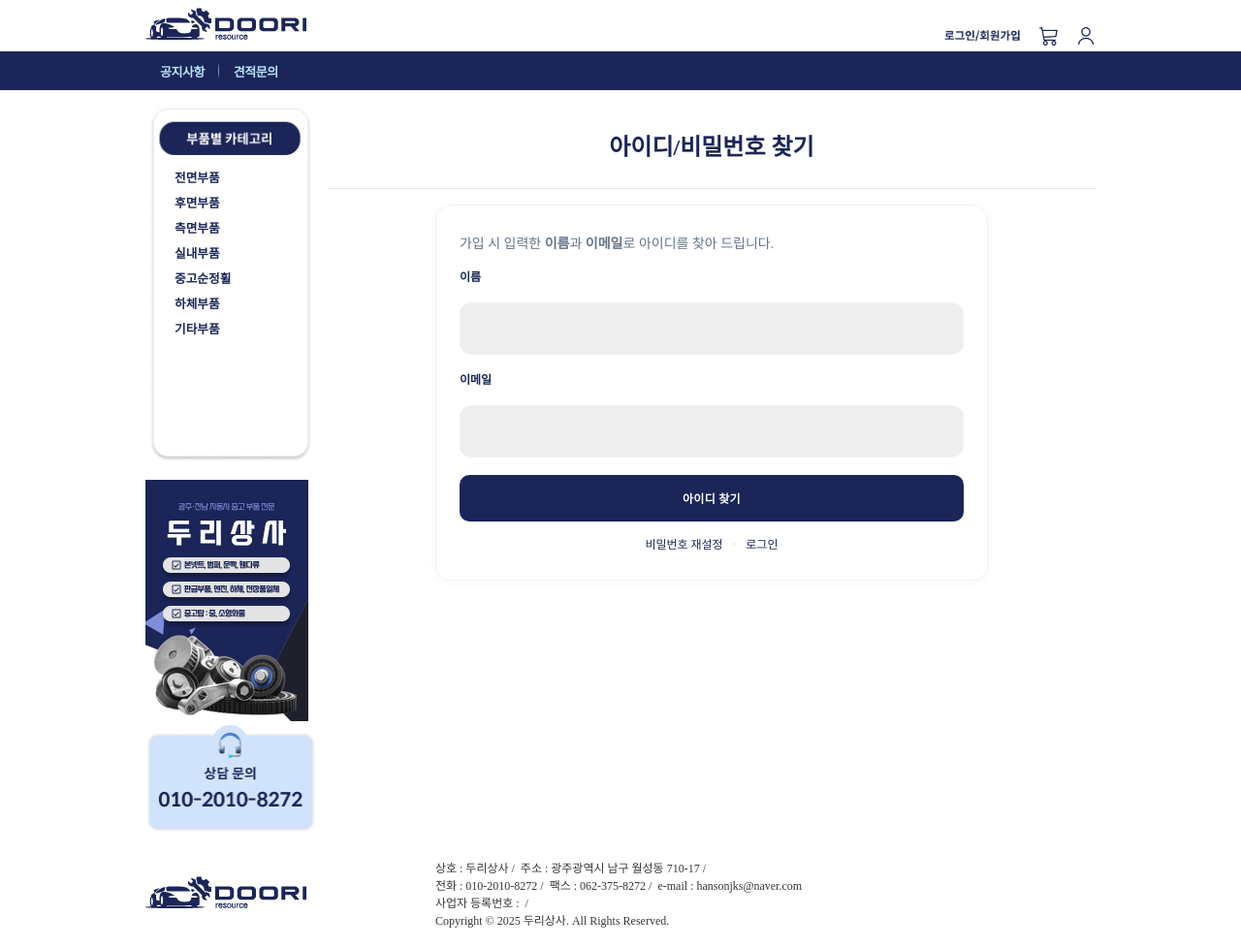
After one commit to gi990406/doori, a Django app: page /user/find-id/ in a window 1280 px wide. The commit adds this page. Shown: the whole page at 97% size. Run offline with Django 4.2, Linux system fonts and the light colour scheme; data that the repository does not hold is empty; parts of the project's set-up code (start-up, migrations or seed data) failed here and were passed over; some web fonts are replaced.

Commit message:
feat: 아이디/비번찾기 구현

```diff
--- a/shop/views.py
+++ b/shop/views.py
@@ -1,4 +1,5 @@
 from django.shortcuts import redirect, render, get_object_or_404
+from django.urls import reverse
 from django.views.decorators.http import require_POST
 from django.contrib import messages
 from .cart import Cart
@@ -8,9 +9,7 @@ from .models import Order, OrderItem
 from django.contrib.auth.hashers import make_password
 from django.http import JsonResponse
 import json
-from django.db import transaction
 from django.views.decorators.http import require_http_methods
-from django.utils.http import urlencode
 
 @require_POST
 def cart_update_ajax(request):
--- a/static/css/style.css
+++ b/static/css/style.css
@@ -1,4 +1,13 @@
 @import url('https://spoqa.github.io/spoqa-han-sans/css/SpoqaHanSansNeo.css');
+
+:root {
+  --primary: #1B2558;
+  /* 메인 컬러 */
+  --ink: #1B2558;
+  --muted: #64748B;
+  --line: #EEF2F7;
+  --input: #EEEEEE;
+}
 
 body,
 td,
@@ -2767,3 +2776,202 @@ a.cloudy {
 #quote-write .form-row.one-line>label {
   margin-right: 8px;
 }
+
+#find-card {
+  display: flex;
+  justify-content: center;
+}
+
+#find-card .card {
+  width: 100%;
+  max-width: 520px;
+  background: #fff;
+  border: 1px solid var(--line);
+  border-radius: 16px;
+  padding: 28px 24px;
+  box-shadow: 0 2px 10px rgba(27, 37, 88, 0.04);
+}
+
+.title img {
+  display: block;
+  margin: 0 auto 18px;
+}
+
+.desc {
+  color: var(--mu ted);
+  font-size: 14px;
+  margin: 0 0 10px;
+}
+
+.field {
+  margin-top: 16px;
+}
+
+.field label {
+  display: block;
+  margin-bottom: 8px;
+  color: var(--ink);
+  font-weight: 700;
+}
+
+.input {
+  width: 100%;
+  height: 54px;
+  padding: 0 16px;
+  border: 1px solid var(--line);
+  border-radius: 12px;
+  background: #efefef;
+  outline: none;
+}
+
+.input:focus {
+  border-color: var(--primary);
+  background: #f7f8ff;
+}
+
+.error {
+  margin-top: 6px;
+  color: #D14343;
+  font-size: 13px;
+}
+
+.actions {
+  margin-top: 18px;
+}
+
+/* 버튼(버튼/앵커 모두) 글자색 항상 흰색 */
+.btn-primary {
+  background: #1B2558;
+  color: #fff !important;
+  border: 0;
+  border-radius: 10px;
+  height: 48px;
+  width: 100%;
+  font-weight: 700;
+  letter-spacing: .02em;
+  display: inline-flex;
+  align-items: center;
+  justify-content: center;
+  cursor: pointer;
+}
+
+.btn-primary:hover {
+  filter: brightness(0.95);
+}
+
+/* a 태그로 만든 버튼의 모든 상태에서 흰색 + 밑줄 제거 */
+a.btn-primary,
+a.btn-primary:link,
+a.btn-primary:visited,
+a.btn-primary:hover,
+a.btn-primary:active {
+  color: #1B2558 !important;
+  text-decoration: none !important;
+}
+
+/* 하단 보조 링크: 밑줄 제거 */
+.helper a {
+  color: var(--primary);
+  text-decoration: none;
+  /* ⬅ 밑줄 제거 */
+}
+
+.helper a:hover {
+  text-decoration: none;
+  /* hover 때도 유지 */
+}
+
+.helper {
+  margin-top: 14px;
+  text-align: center;
+  font-size: 14px;
+}
+
+
+.helper .dot {
+  color: #CBD5E1;
+  margin: 0 6px;
+}
+
+/* 카드 레이아웃 (로그인 페이지와 동일 톤) */
+#login-card {
+  display: flex;
+  justify-content: center;
+}
+
+#login-card .card {
+  width: 100%;
+  max-width: 520px;
+  background: #fff;
+  border: 1px solid var(--line);
+  border-radius: 16px;
+  padding: 28px 24px;
+  box-shadow: 0 2px 10px rgba(27, 37, 88, .04);
+}
+
+.desc {
+  color: var(--muted);
+  font-size: 14px;
+  margin: 0 0 10px;
+}
+
+.field {
+  margin-top: 16px;
+}
+
+.field label {
+  display: block;
+  margin-bottom: 8px;
+  color: var(--ink);
+  font-weight: 700;
+}
+
+/* Django 기본 위젯을 그대로 써도 동일 스타일 적용 */
+.card input[type="email"],
+.card input[type="text"],
+.card input[type="password"] {
+  width: 100%;
+  height: 54px;
+  padding: 0 16px;
+  border: 1px solid var(--line);
+  border-radius: 12px;
+  background: #efefef;
+  outline: none;
+  font-size: 15px;
+}
+
+.card input:focus {
+  border-color: var(--primary);
+  background: #f7f8ff;
+}
+
+.error {
+  margin-top: 6px;
+  color: #D14343;
+  font-size: 13px;
+}
+
+.actions {
+  margin-top: 18px;
+}
+
+/* 이미지 대신 사용하는 메인 버튼 */
+.btn-primary {
+  width: 100%;
+  height: 48px;
+  background: var(--primary);
+  color: #fff !important;
+  /* 항상 흰 글자 */
+  border: 0;
+  border-radius: 10px;
+  font-weight: 700;
+  letter-spacing: .02em;
+  display: inline-flex;
+  align-items: center;
+  justify-content: center;
+  cursor: pointer;
+}
+
+.btn-primary:hover {
+  filter: brightness(.95);
+}
--- /dev/null
+++ b/templates/user/find_id_form.html
@@ -0,0 +1,56 @@
+{% extends "../base.html" %}
+{% load static %}
+{% block content %}
+  <td width="800" valign="top">
+    <div id="account-title" aria-label="페이지 타이틀">
+      <div class="title_text">아이디/비밀번호 찾기</div>
+    </div>
+    <!-- 카드 -->
+    <div id="find-card">
+      <form class="card"
+            method="post"
+            autocomplete="off"
+            action="{% url 'user:find_id' %}">
+        {% csrf_token %}
+        <!-- 아이디 찾기 설명 -->
+        <p class="desc">
+          가입 시 입력한 <b>이름</b>과 <b>이메일</b>로 아이디를 찾아 드립니다.
+        </p>
+        <!-- 이름 -->
+        <div class="field">
+          <label for="id_name">이름</label>
+          <input id="id_name"
+                 name="name"
+                 type="text"
+                 class="input"
+                 maxlength="50"
+                 required
+                 value="{{ form.name.value|default:'' }}">
+          {% if form.name.errors %}<div class="error">{{ form.name.errors.0 }}</div>{% endif %}
+        </div>
+        <!-- 이메일 -->
+        <div class="field">
+          <label for="id_email">이메일</label>
+          <input id="id_email"
+                 name="email"
+                 type="email"
+                 class="input"
+                 maxlength="128"
+                 required
+                 value="{{ form.email.value|default:'' }}">
+          {% if form.email.errors %}<div class="error">{{ form.email.errors.0 }}</div>{% endif %}
+        </div>
+        <!-- 제출 버튼: 주문하기 버튼 톤과 유사(넓은 네이비 솔리드) -->
+        <div class="actions">
+          <button type="submit" class="btn-primary">아이디 찾기</button>
+        </div>
+        <!-- 보조 링크 -->
+        <div class="helper">
+          <a href="{% url 'user:password_reset_match' %}">비밀번호 재설정</a>
+          <span class="dot">·</span>
+          <a href="{% url 'user:login' %}">로그인</a>
+        </div>
+      </form>
+    </div>
+  </td>
+{% endblock %}
--- a/templates/user/login.html
+++ b/templates/user/login.html
@@ -1,7 +1,7 @@
 {% extends "../base.html" %}
 {% load static %}
 {% block content %}
-  <td width="800" valign="top">
+  <td width="800" height="" valign="top">
     <!--타이틀시작-->
     <div id="account-title" aria-label="페이지 타이틀">
       <!-- 가운데 타이틀 이미지 -->
@@ -38,7 +38,7 @@
           </div>
         </div>
         <div class="helper">
-          <a href="javascript:void(0)" onclick="win_password_lost()">
+          <a href="{% url "user:find_id" %}" onclick="pointer">
             <img src="{% static "images/account/password.png" %}"
                  width="126"
                  height="16"
--- a/user/forms.py
+++ b/user/forms.py
@@ -4,6 +4,7 @@ from django.contrib.auth.hashers import check_password
 from django import forms
 import re
 from django.contrib.auth import get_user_model
+from django.contrib.auth.forms import PasswordResetForm
 
 User = get_user_model()
 
@@ -144,3 +145,23 @@ class ProfileEditForm(forms.ModelForm):
         if commit:
             user.save()
         return user
+
+class FindIDForm(forms.Form):
+    name  = forms.CharField(label="이름", max_length=50)
+    email = forms.EmailField(label="이메일")
+
+class PasswordResetMatchForm(forms.Form):
+    user_id = forms.CharField(label="아이디", max_length=17)
+    name    = forms.CharField(label="이름", max_length=10)
+    email   = forms.EmailField(label="이메일", max_length=128)
+    hp      = forms.CharField(label="휴대폰", max_length=11, help_text="01012345678")
+
+class PasswordResetNewForm(forms.Form):
+    new_password1 = forms.CharField(label="새 비밀번호", widget=forms.PasswordInput, min_length=8)
+    new_password2 = forms.CharField(label="새 비밀번호 확인", widget=forms.PasswordInput, min_length=8)
+
+    def clean(self):
+        cleaned = super().clean()
+        if cleaned.get("new_password1") != cleaned.get("new_password2"):
+            self.add_error("new_password2", "비밀번호가 일치하지 않습니다.")
+        return cleaned
--- a/user/urls.py
+++ b/user/urls.py
@@ -1,5 +1,7 @@
-from django.urls import path
+from django.urls import path, reverse_lazy
+
 from . import views
+from django.contrib.auth import views as auth_views
 
 app_name = 'user'
 
@@ -12,4 +14,11 @@ urlpatterns = [
     path("mypage/", views.mypage, name="mypage"),
     path('logout/', views.logout, name='logout'),
     path("account/delete/", views.account_delete, name="account_delete"),
+
+    path("find-id/", views.find_id, name="find_id"),
+    path("find-id/done/", views.find_id_done, name="find_id_done"),
+
+     # ── ✨ “보유 정보 일치” 비밀번호 재설정 (새로 추가) ──
+    path("password-reset/match/", views.password_reset_match, name="password_reset_match"),
+    path("password-reset/match/new/", views.password_reset_match_new, name="password_reset_match_new"),
 ]
--- a/user/views.py
+++ b/user/views.py
@@ -20,6 +20,13 @@ from .forms import ProfileEditForm
 from urllib.parse import urlparse
 from django.views.decorators.http import require_POST
 
+from .forms import FindIDForm
+from django.core.mail import send_mail
+from django.views.decorators.http import require_http_methods
+from django.contrib.auth.hashers import make_password
+from .decorators import anonymous_required
+
+from .forms import PasswordResetMatchForm, PasswordResetNewForm
 # Create your views here..
 class RegisterTermsView(TemplateView):
     template_name = "user/terms.html"
@@ -187,3 +194,126 @@ def account_delete(request):
     user.save()
     messages.success(request, '탈퇴가 완료되었습니다.')
     return redirect('index')
+
+
+def _mask(s: str) -> str:
+    """아이디 마스킹: abcd1234 -> ab***34"""
+    if not s:
+        return ""
+    if len(s) <= 4:
+        return s[0] + "***"
+    return s[:2] + "***" + s[-2:]
+
+@anonymous_required()
+def find_id(request):
+    """
+    이름+이메일로 가입된 계정의 user_id 목록을 찾아
+    마스킹하여 화면에 보여주고, 같은 내용으로 이메일도 발송.
+    """
+    if request.method == "POST":
+        form = FindIDForm(request.POST)
+        if form.is_valid():
+            name  = form.cleaned_data["name"].strip()
+            email = form.cleaned_data["email"].strip().lower()
+            qs = User.objects.filter(is_active=True, name__iexact=name, email__iexact=email)
+
+            user_ids = [u.user_id for u in qs if getattr(u, "user_id", None)]
+            masked   = [_mask(uid) for uid in user_ids]
+
+            # 메일은 존재/미존재 관계없이 같은 톤으로 응답 (정보유출 방지)
+            try:
+                subject = "[두리상사] 아이디 찾기 안내"
+                if user_ids:
+                    body = f"{name}님, 아래 아이디가 확인되었습니다.\n\n" + "\n".join(f"- {m}" for m in masked)
+                else:
+                    body = f"{name}님, 입력하신 정보로 가입된 계정을 찾지 못했습니다."
+                send_mail(
+                    subject,
+                    body,
+                    getattr(settings, "DEFAULT_FROM_EMAIL", "no-reply@example.com"),
+                    [email],
+                    fail_silently=True,
+                )
+            except Exception:
+                pass
+
+            request.session["find_id_masked"] = masked
+            return redirect("user:find_id_done")
+    else:
+        form = FindIDForm()
+
+    return render(request, "user/find_id_form.html", {"form": form})
+
+@anonymous_required()
+def find_id_done(request):
+    masked = request.session.pop("find_id_masked", [])
+    return render(request, "user/find_id_done.html", {"masked": masked})
+
+@anonymous_required()
+@require_http_methods(["GET", "POST"])
+def password_reset_match(request):
+    """
+    STEP 1: 아이디/이름/이메일/휴대폰이 모두 저장된 정보와 일치하는지 확인.
+    일치하면 세션에 사용자 키를 저장하고 비밀번호 변경 페이지로 이동.
+    """
+    if request.method == "POST":
+        form = PasswordResetMatchForm(request.POST)
+        if form.is_valid():
+            user_id = form.cleaned_data["user_id"].strip()
+            name    = form.cleaned_data["name"].strip()
+            email   = form.cleaned_data["email"].strip().lower()
+            hp      = form.cleaned_data["hp"].strip()
+
+            # 모든 항목 일치하는 활성 사용자 1명 찾기 (대소문자 무시: email/name은 iexact)
+            try:
+                user = User.objects.get(
+                    is_active=True,
+                    user_id=user_id,
+                    name__iexact=name,
+                    email__iexact=email,
+                    hp=hp,
+                )
+            except User.DoesNotExist:
+                messages.error(request, "입력하신 정보가 일치하지 않습니다.")
+            else:
+                # ✅ 일치 → 세션에 통과 마크 후 다음 단계로
+                request.session["pw_match_uid"] = user.pk
+                return redirect("user:password_reset_match_new")
+    else:
+        form = PasswordResetMatchForm()
+
+    return render(request, "user/password_reset_match.html", {"form": form})
+
+@anonymous_required()
+@require_http_methods(["GET", "POST"])
+def password_reset_match_new(request):
+    """
+    STEP 2: 위 검증을 통과한 사용자에게 새 비밀번호 설정 폼 제공.
+    """
+    uid = request.session.get("pw_match_uid")
+    if not uid:
+        messages.error(request, "인증 세션이 만료되었습니다. 처음부터 다시 진행해 주세요.")
+        return redirect("user:password_reset_match")
+
+    try:
+        user = User.objects.get(pk=uid, is_active=True)
+    except User.DoesNotExist:
+        messages.error(request, "인증 정보가 유효하지 않습니다.")
+        return redirect("user:password_reset_match")
+
+    if request.method == "POST":
+        form = PasswordResetNewForm(request.POST)
+        if form.is_valid():
+            new_pw = form.cleaned_data["new_password1"]
+            user.password = make_password(new_pw)
+            user.save(update_fields=["password"])
+
+            # 세션 정리
+            request.session.pop("pw_match_uid", None)
+
+            messages.success(request, "비밀번호가 변경되었습니다. 새 비밀번호로 로그인해 주세요.")
+            return redirect("user:login")
+    else:
+        form = PasswordResetNewForm()
+
+    return render(request, "user/password_reset_match_new.html", {"form": form})
```
Also changed, not shown: templates/user/find_id_done.html (added, +34 -0 lines), templates/user/password_reset_match.html (added, +47 -0 lines), templates/user/password_reset_match_new.html (added, +35 -0 lines), user/decorators.py (added, +12 -0 lines), user/mixins.py (added, +10 -0 lines).
